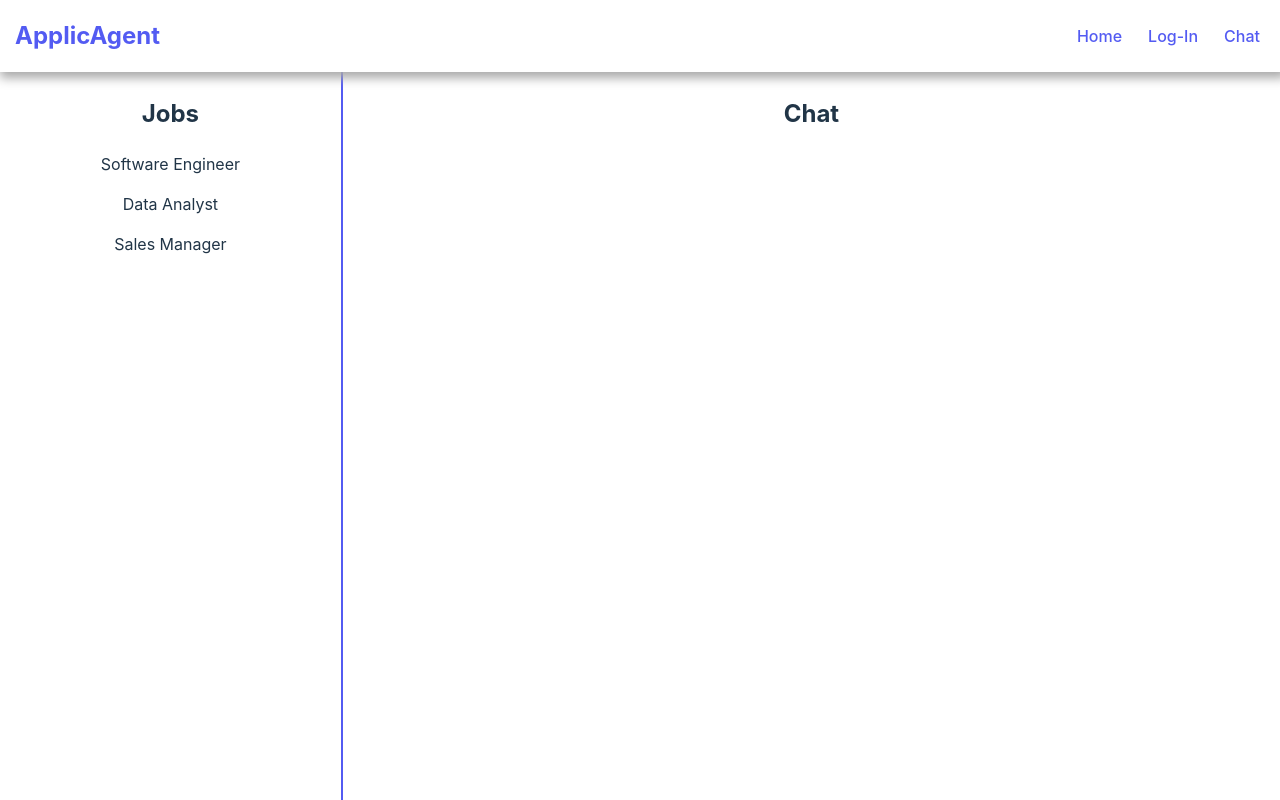
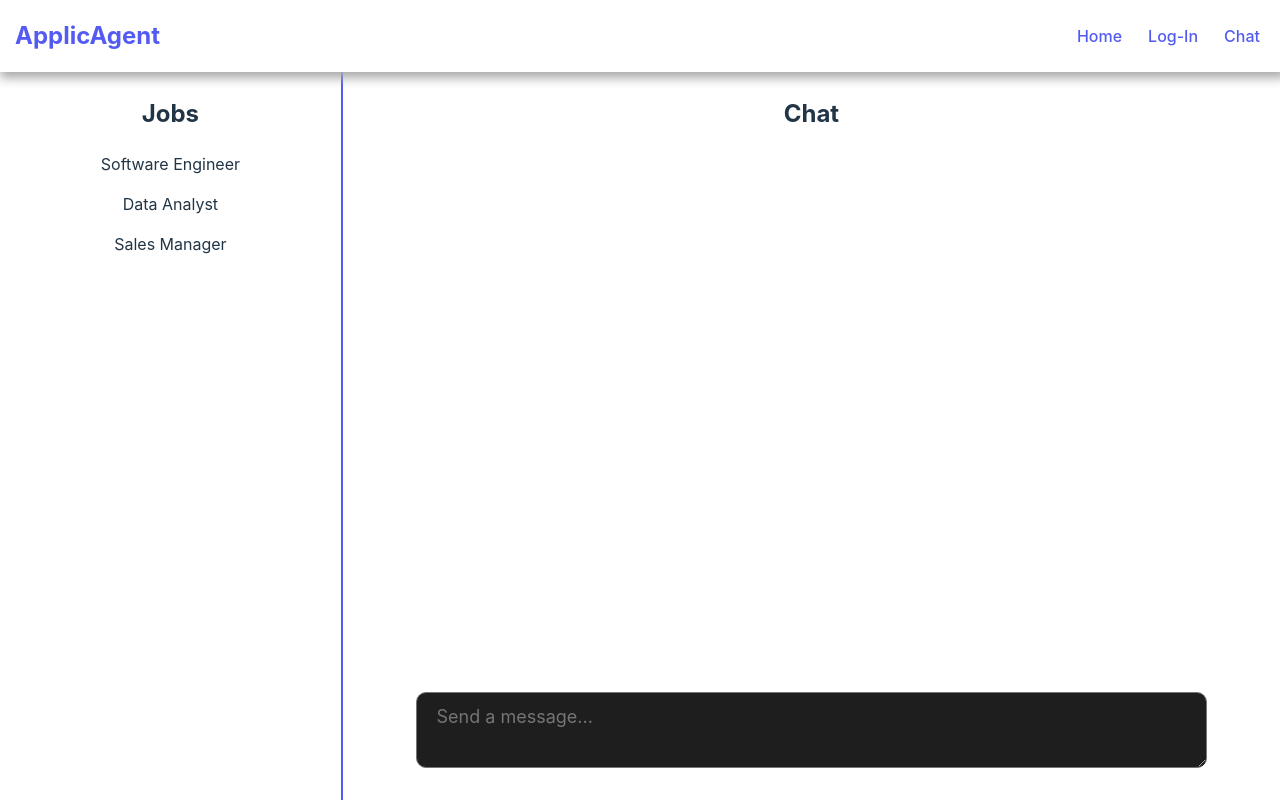
Before and after one commit to baeww/SkibidiRecruiter, a React (Vite) app in the folder client/: page /chat in a window 1280 px wide. Built offline with nearby package versions, Linux system fonts and the light colour scheme.

Commit message:
Start messaging interface

```diff
--- a/client/src/App.css
+++ b/client/src/App.css
@@ -97,8 +97,24 @@ a {
 
 .main-panel {
   flex: 2.75;
+  display: flex;
+  flex-direction: column;
+  justify-content: space-between;
+  align-items: center;
 }
 
 .panel-header {
   margin-top: 1.5rem;
 }
+
+.message-box {
+  background-color: #1e1e1e;
+  /* border-color: #1e1e1e;  */
+  border-radius: 10px;
+  padding: 10px 20px;
+  color: #d1d1d1;
+  font-size: 18px;
+  width: 80%;
+  /* box-shadow: 0 4px 8px rgba(0, 0, 0, 0.2);  */
+  margin-bottom: 2rem;
+}
--- a/client/src/Chat.jsx
+++ b/client/src/Chat.jsx
@@ -9,6 +9,7 @@ export default function Chat() {
             </div>
             <div className='main-panel'>
                 <h2 className='panel-header'>Chat</h2>
+                <textarea className="message-box" placeholder="Send a message..." />
             </div>
         </div>
     );
--- a/client/src/index.css
+++ b/client/src/index.css
@@ -11,6 +11,10 @@
   text-rendering: optimizeLegibility;
   -webkit-font-smoothing: antialiased;
   -moz-osx-font-smoothing: grayscale;
+}
+
+input, button, select, textarea {
+  font: inherit;
 }
 
 a {
```
